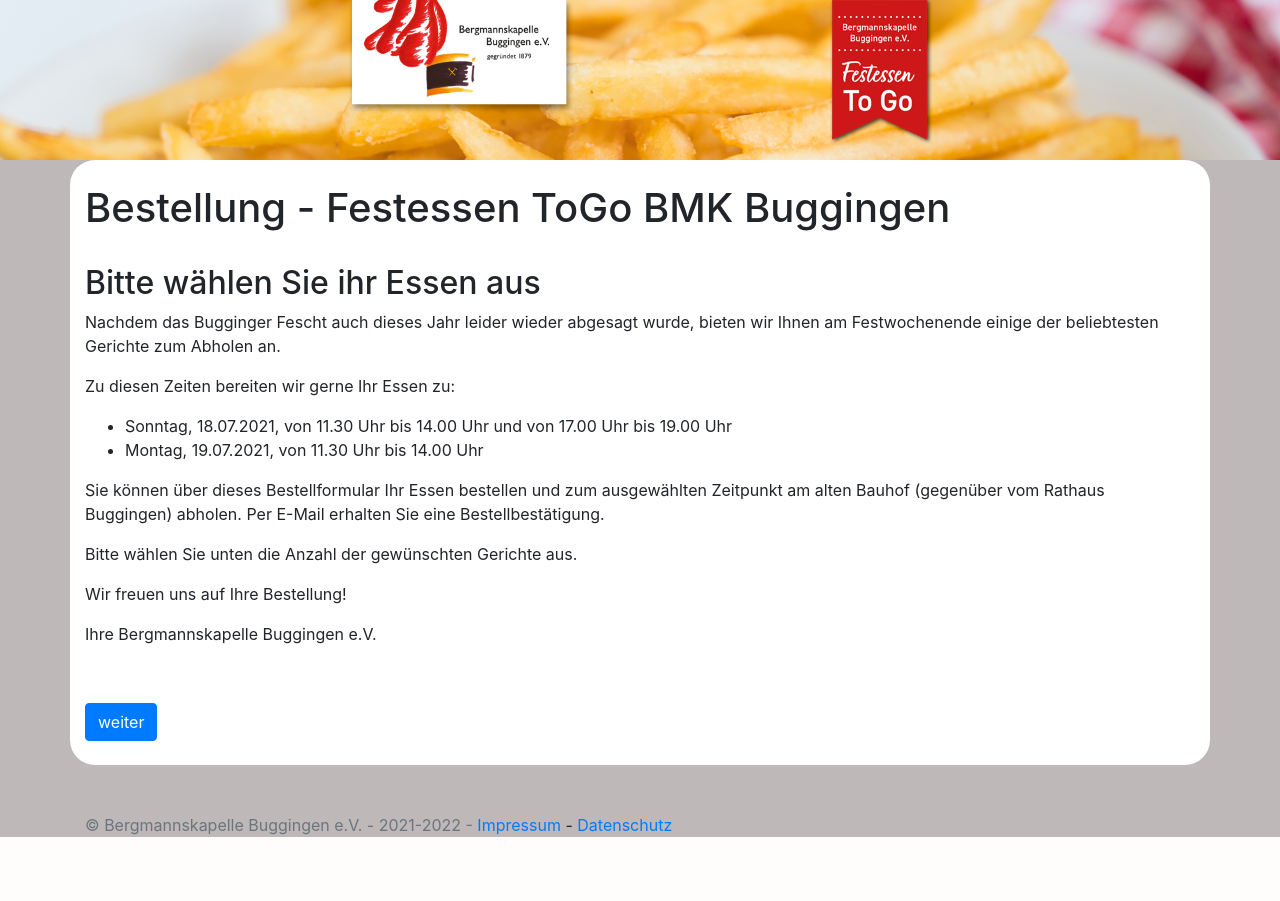
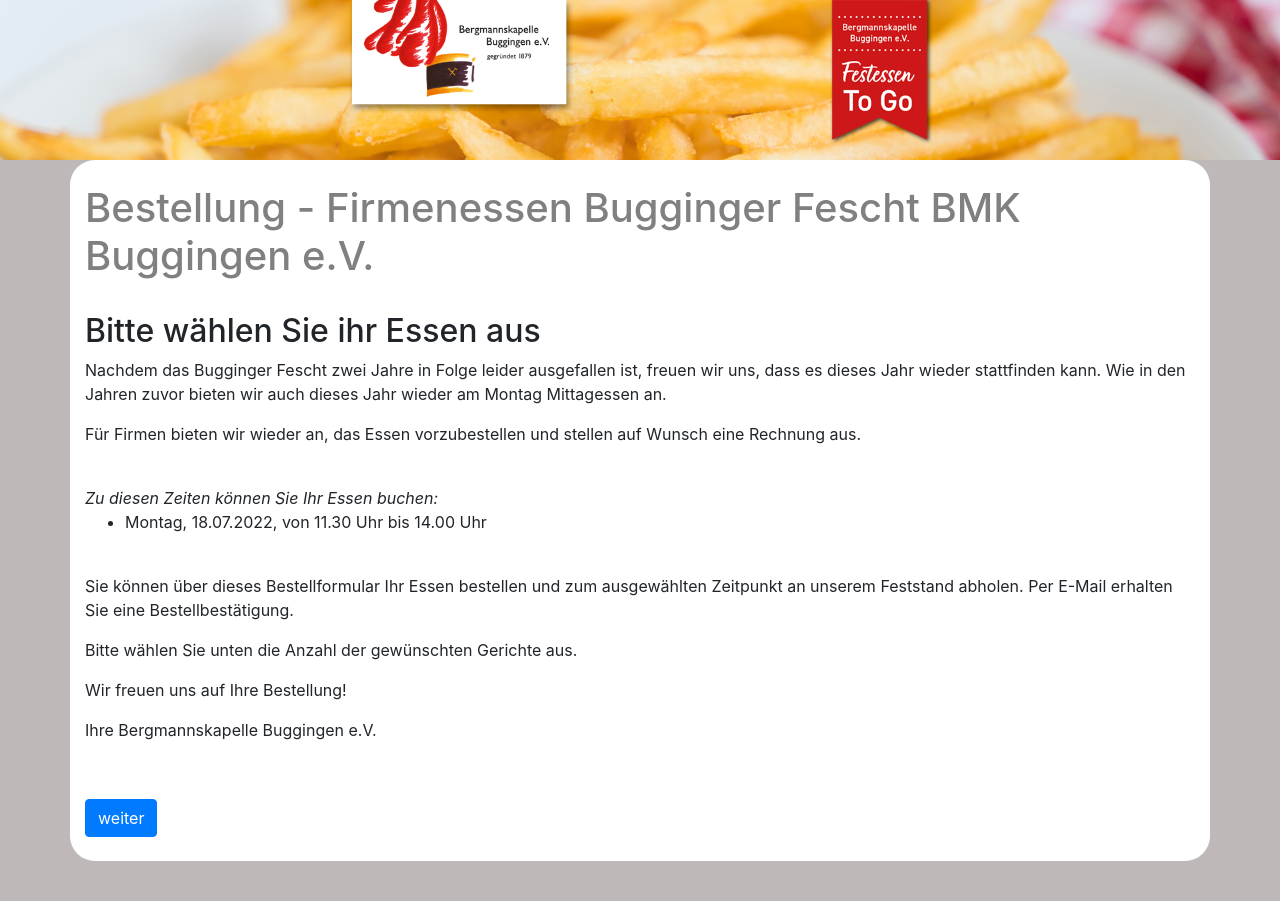
Before and after one commit to manuguth/django-orders-bmk, a Django app: template templates/orders/formtools.html in a window 1280 px wide. Shown: the top 901 px of the page. Before the commit the page ends 837 px from the top, so only its background shows below. Run offline with Django 3.2, Linux system fonts and the light colour scheme; the template is opened without the code that fills it: most values are stand-ins (such as "Sample title", 1, 10 or a date in 2020); parts of the project's set-up code (start-up, migrations or seed data) failed here and were passed over; some libraries are stand-ins or nearby versions.

Commit message:
formatting and style adaptions

```diff
--- a/templates/base.html
+++ b/templates/base.html
@@ -39,7 +39,7 @@
 <body style="background-color:rgb(190, 184, 184);">
     <div class="container" style="background-color:rgb(255, 255, 255);border-radius: 25px;">
         <br>
-        <h1>Bestellung - Festessen ToGo BMK Buggingen</h1>
+        <h1 style="color:gray;">Bestellung - Firmenessen Bugginger Fescht BMK Buggingen e.V.</h1>
         <br>
         {% block content %}
         {% endblock %}
--- a/templates/orders/formtools.html
+++ b/templates/orders/formtools.html
@@ -14,20 +14,31 @@
 
 {% block content %}
 <h2> Bitte wählen Sie ihr Essen aus</h1>
-    <p> Nachdem das Bugginger Fescht auch dieses Jahr leider wieder abgesagt wurde, bieten wir Ihnen am
-    Festwochenende einige der beliebtesten Gerichte zum Abholen an.</p>
+    <p>
+        Nachdem das Bugginger Fescht zwei Jahre in Folge leider ausgefallen ist, freuen wir uns, dass es dieses Jahr wieder stattfinden kann.
+        Wie in den Jahren zuvor bieten wir auch dieses Jahr wieder am Montag Mittagessen an.
 
-    <p>Zu diesen Zeiten bereiten wir gerne Ihr Essen zu:</p>
-    <ul>
-        <li> Sonntag, 18.07.2021, von 11.30 Uhr bis 14.00 Uhr und von 17.00 Uhr bis 19.00 Uhr</li>
-        <li> Montag, 19.07.2021, von 11.30 Uhr bis 14.00 Uhr</li>
-    </ul>
+    </p>
 
-    <p>Sie können über dieses Bestellformular Ihr Essen bestellen und zum ausgewählten Zeitpunkt am alten Bauhof (gegenüber vom Rathaus Buggingen) abholen.
+    <p>
+        Für Firmen bieten wir wieder an, das Essen vorzubestellen und stellen auf Wunsch eine Rechnung aus.
+    </p>
+
+    <div>
+        <!-- <div style="border: solid;border-color:rgb(228, 224, 224);;border-radius: 25px;"> -->
+        <br>
+        <em>Zu diesen Zeiten können Sie Ihr Essen buchen:</em>
+        <ul>
+            <li> Montag, 18.07.2022, von 11.30 Uhr bis 14.00 Uhr</li>
+        </ul>
+    <!-- <br> -->
+    </div>
+    <br>
+    <p>
+        Sie können über dieses Bestellformular Ihr Essen bestellen und zum ausgewählten Zeitpunkt an unserem Feststand abholen.
         Per E-Mail erhalten Sie eine Bestellbestätigung.
-
+    </p>
     <p>Bitte wählen Sie unten die Anzahl der gewünschten Gerichte aus.</p>
-
     <p>Wir freuen uns auf Ihre Bestellung!</p>
     <p style="margin-bottom:1.5cm;">Ihre Bergmannskapelle Buggingen e.V. </p>
 
```
Also changed, not shown: orders/forms.py (line endings or trailing spaces).
